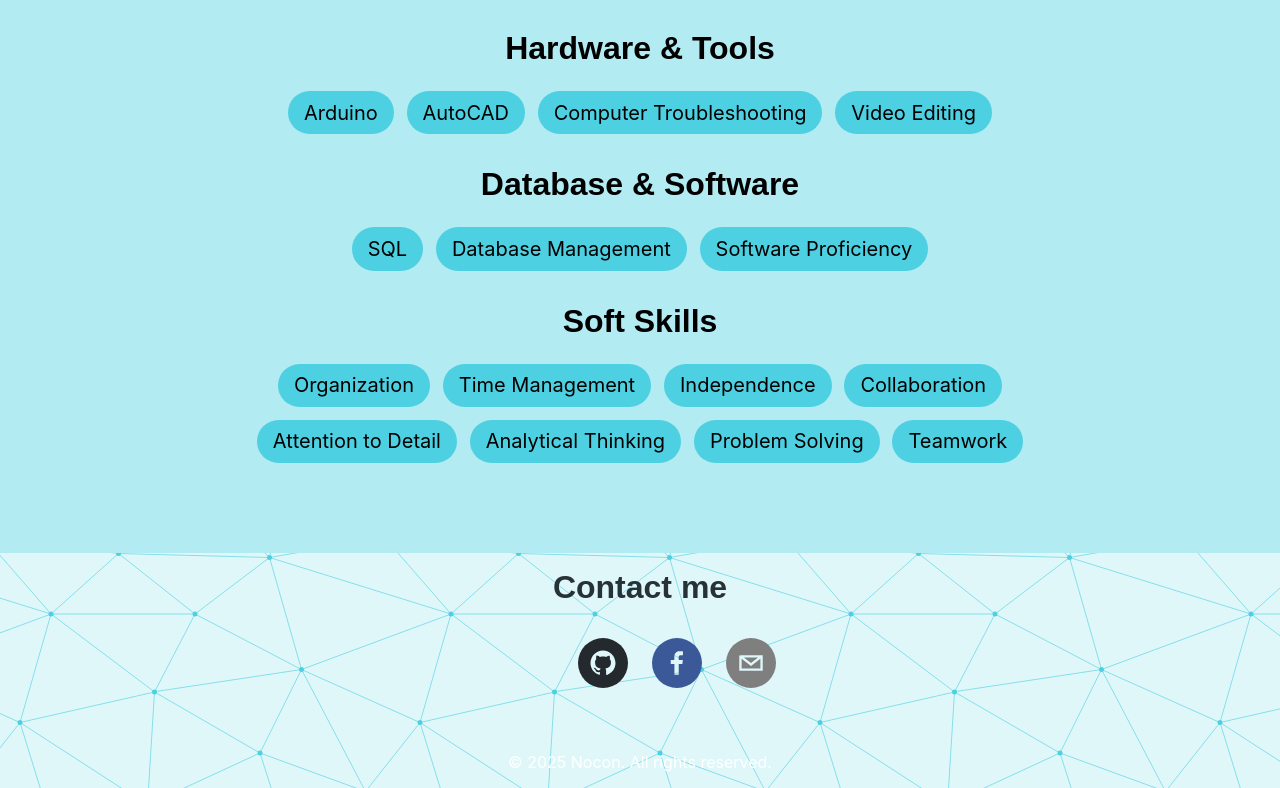
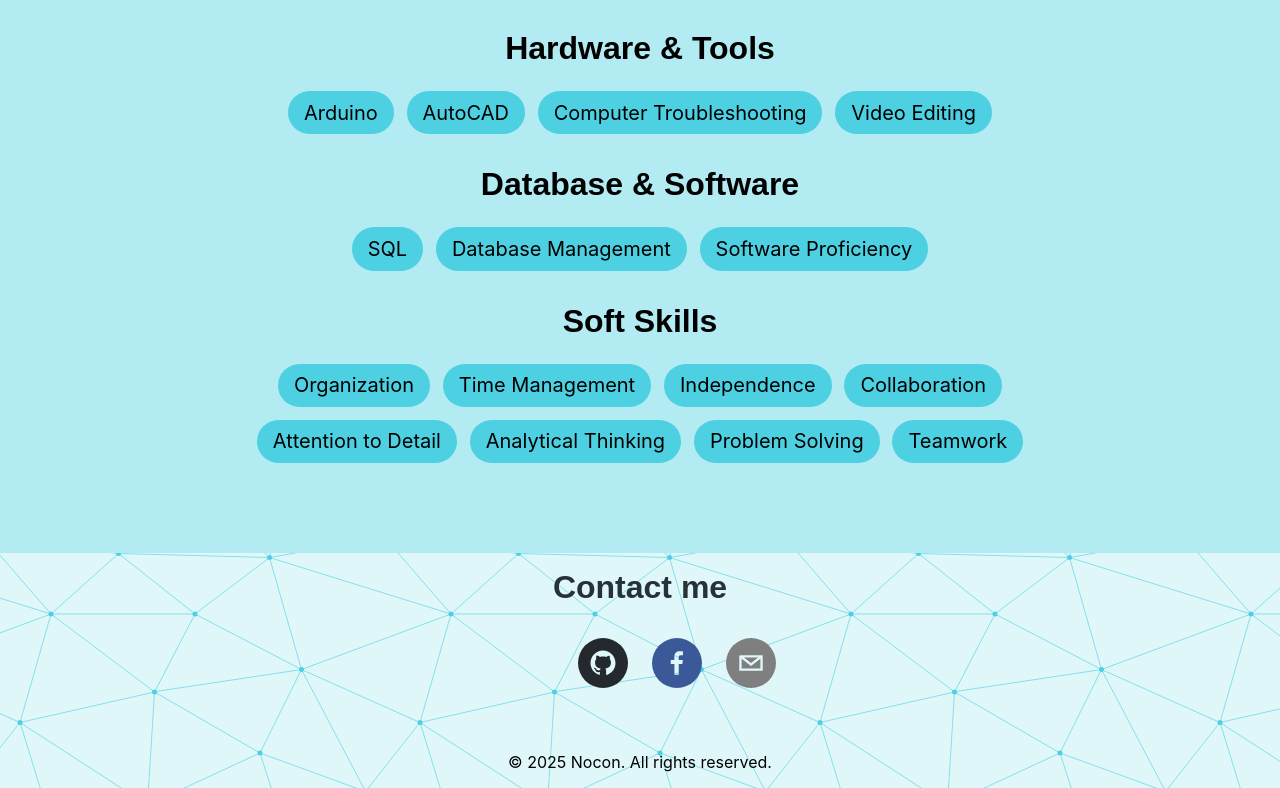
Before and after one commit to clvnkyl/nocon-website, a React (Vite) app: page / in a window 1280 px wide. Shown: the part 3577-4365 px from the top of the page. Built offline with nearby package versions, Linux system fonts and the light colour scheme.

Commit message:
fix vercel

```diff
--- a/index.html
+++ b/index.html
@@ -2,7 +2,7 @@
 <html lang="en">
   <head>
     <meta charset="UTF-8" />
-    <link rel="icon" type="image/svg+xml" href="/vite.svg" />
+    <link rel="icon" type="image/svg+xml" href="/src/assets/CKLogo3.png" />
     <meta name="viewport" content="width=device-width, initial-scale=1.0" />
     <title>nocon-portfolio</title>
   </head>
--- a/src/components/Footer.css
+++ b/src/components/Footer.css
@@ -1,5 +1,5 @@
 .footer p {
-    color: #fff;
+    color: #000000;
     text-align: center;
     padding: 1rem 0;
     margin-top: 2rem;
--- a/src/components/Navbar.jsx
+++ b/src/components/Navbar.jsx
@@ -13,7 +13,7 @@ export default function Navbar() {
 
   return (
     <nav className="navBar">
-      <img className="logo" src={logo} alt="CK" />
+      <img className="logo" src={logo} alt="CK" href="#home-section" />
 
       {/* Hamburger button */}
       <button className="menu-toggle" onClick={() => setIsOpen(!isOpen)}>
--- a/vite.config.js
+++ b/vite.config.js
@@ -4,5 +4,5 @@ import react from '@vitejs/plugin-react'
 // https://vite.dev/config/
 export default defineConfig({
   plugins: [react()],
-  base: '/nocon-website/',
+  base: process.env.VITE_BASE_PATH ||  '/nocon-website/',
 })
```
